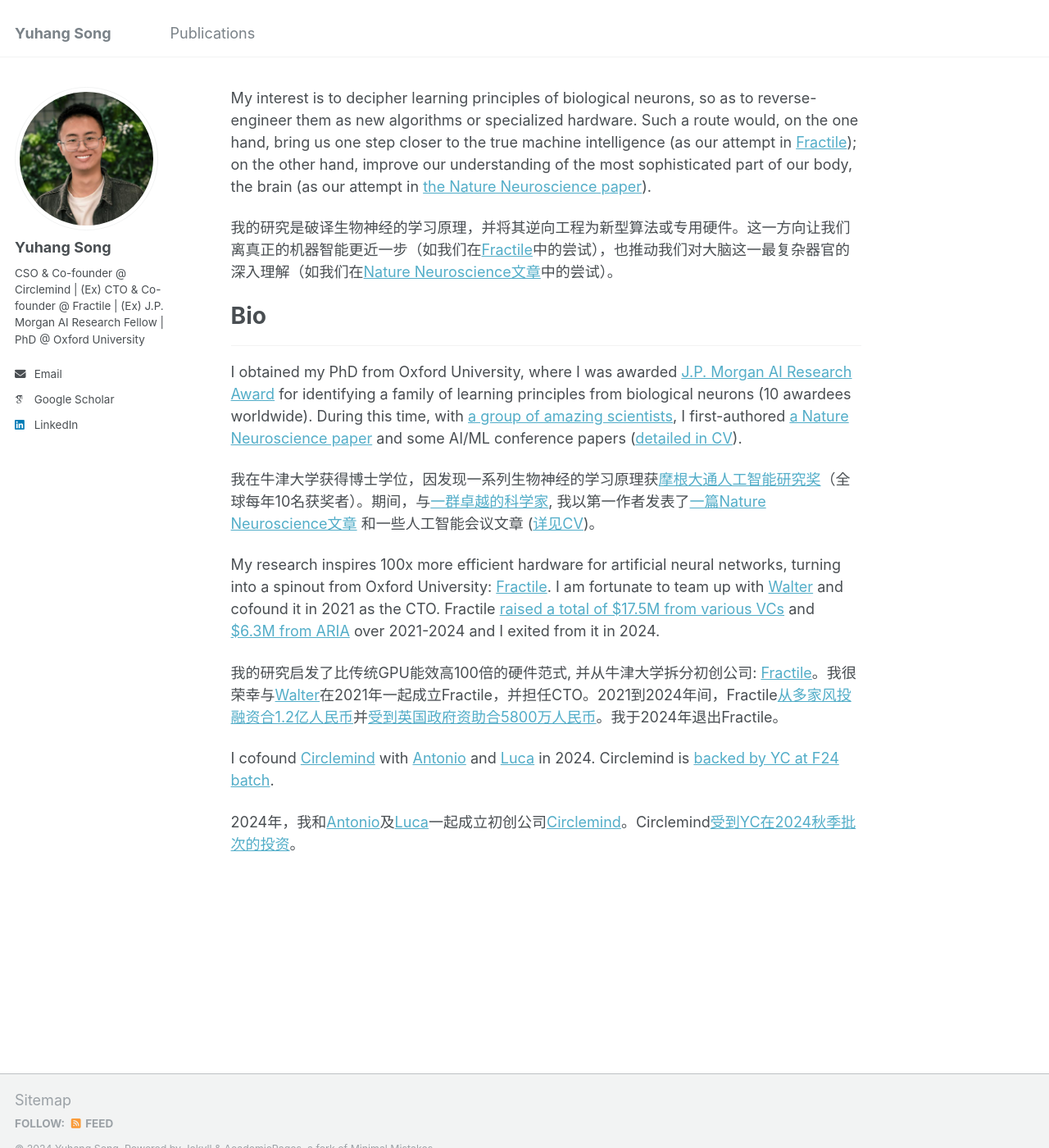
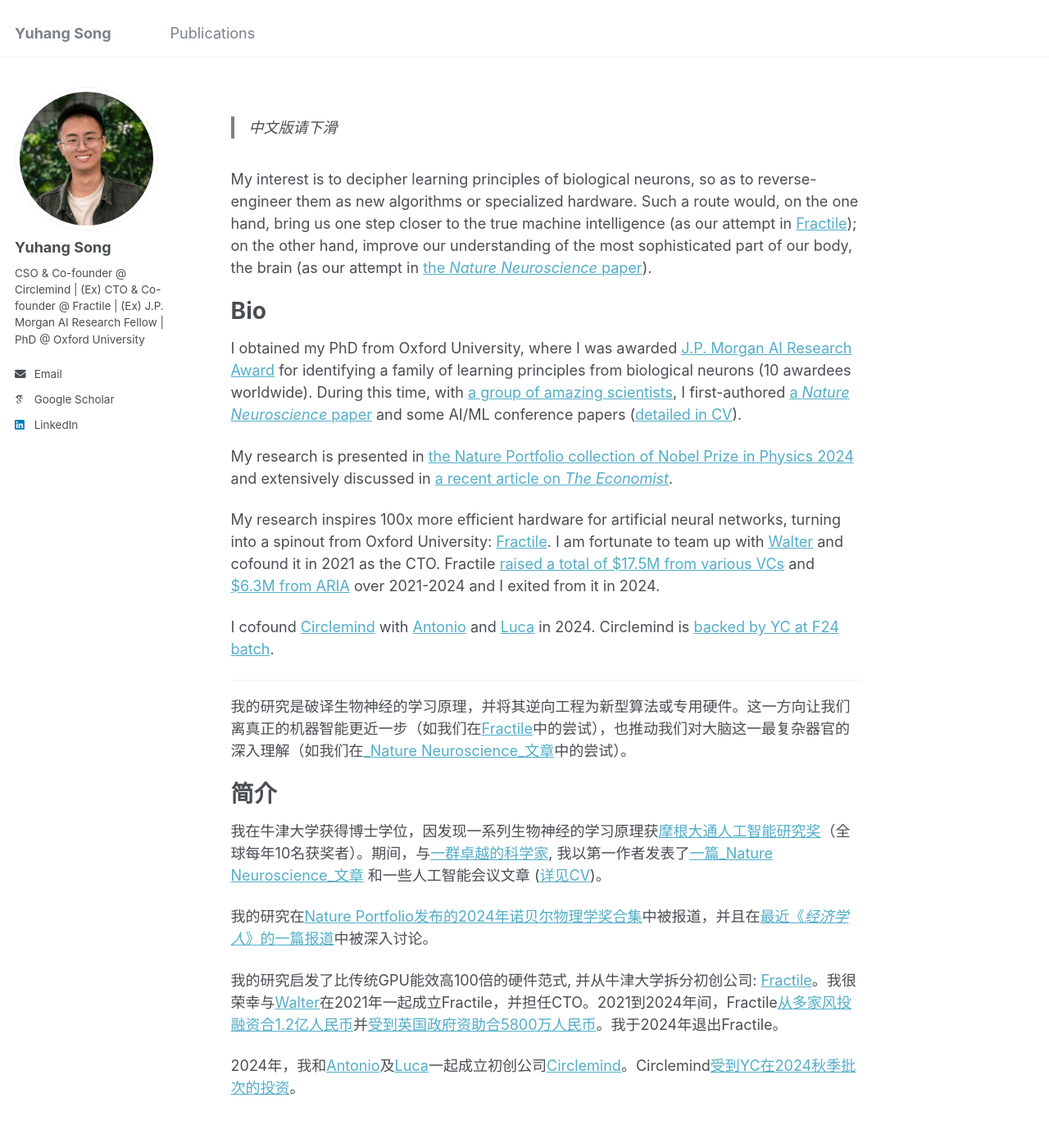
Before and after one commit to YuhangSong/YuhangSong.github.io, a Jekyll site: the page built from _pages/about.md, in a window 1280 px wide and 1400 px high. Shown: the whole window at 82% size. Built offline with Jekyll 4.4.1, drawn with Linux system fonts in a browser that asks for light colours; some web fonts are replaced.

Commit message:
update about.md

```diff
--- a/_pages/about.md
+++ b/_pages/about.md
@@ -7,24 +7,35 @@
   - /about.html
 ---
 
-My interest is to decipher learning principles of biological neurons, so as to reverse-engineer them as new algorithms or specialized hardware. Such a route would, on the one hand, bring us one step closer to the true machine intelligence (as our attempt in [Fractile](https://www.fractile.ai/)); on the other hand, improve our understanding of the most sophisticated part of our body, the brain (as our attempt in [the Nature Neuroscience paper](https://www.nature.com/articles/s41593-023-01514-1)).
+> 中文版请下滑
+
+My interest is to decipher learning principles of biological neurons, so as to reverse-engineer them as new algorithms or specialized hardware. Such a route would, on the one hand, bring us one step closer to the true machine intelligence (as our attempt in [Fractile](https://www.fractile.ai/)); on the other hand, improve our understanding of the most sophisticated part of our body, the brain (as our attempt in [the _Nature Neuroscience_ paper](https://www.nature.com/articles/s41593-023-01514-1)).
 <!-- , so that diseases related to learning, and broadly, to neural systems, can be better understood and treated -->
-
-我的研究是破译生物神经的学习原理，并将其逆向工程为新型算法或专用硬件。这一方向让我们离真正的机器智能更近一步（如我们在[Fractile](https://www.fractile.ai/)中的尝试），也推动我们对大脑这一最复杂器官的深入理解（如我们在[Nature Neuroscience文章](https://www.nature.com/articles/s41593-023-01514-1)中的尝试）。
 
 Bio
 ======
-------
 
 <!-- in Computer Science & Neuroscience -->
-I obtained my PhD from Oxford University, where I was awarded [J.P. Morgan AI Research Award](https://www.jpmorgan.com/technology/artificial-intelligence/research-awards) for identifying a family of learning principles from biological neurons (10 awardees worldwide). During this time, with [a group of amazing scientists](https://www.mrcbndu.ox.ac.uk/groups/bogacz-group), I first-authored [a Nature Neuroscience paper](https://www.nature.com/articles/s41593-023-01514-1) and some AI/ML conference papers ([detailed in CV](http://yuhangsong.github.io/files/Curriculum_Vitae.pdf)).
+I obtained my PhD from Oxford University, where I was awarded [J.P. Morgan AI Research Award](https://www.jpmorgan.com/technology/artificial-intelligence/research-awards) for identifying a family of learning principles from biological neurons (10 awardees worldwide). During this time, with [a group of amazing scientists](https://www.mrcbndu.ox.ac.uk/groups/bogacz-group), I first-authored [a _Nature Neuroscience_ paper](https://www.nature.com/articles/s41593-023-01514-1) and some AI/ML conference papers ([detailed in CV](http://yuhangsong.github.io/files/Curriculum_Vitae.pdf)).
 
-我在牛津大学获得博士学位，因发现一系列生物神经的学习原理获[摩根大通人工智能研究奖](https://www.jpmorgan.com/technology/artificial-intelligence/research-awards)（全球每年10名获奖者）。期间，与[一群卓越的科学家](https://www.mrcbndu.ox.ac.uk/groups/bogacz-group), 我以第一作者发表了[一篇Nature Neuroscience文章](https://www.nature.com/articles/s41593-023-01514-1) 和一些人工智能会议文章 ([详见CV](http://yuhangsong.github.io/files/Curriculum_Vitae.pdf))。
+My research is presented in [the Nature Portfolio collection of Nobel Prize in Physics 2024](https://www.nature.com/collections/ehbjaifcgc) and extensively discussed in [a recent article on _The Economist_](https://www.economist.com/science-and-technology/2024/08/14/ai-scientists-are-producing-new-theories-of-how-the-brain-learns).
+<!-- "Other researchers are exploring rather different theories. In a paper published in _Nature Neuroscience_ earlier this year, Yuhang Song and colleagues at Oxford University..." -->
 
 My research inspires 100x more efficient hardware for artificial neural networks, turning into a spinout from Oxford University: [Fractile](https://www.fractile.ai/). I am fortunate to team up with [Walter](https://www.linkedin.com/in/walter-goodwin/) and cofound it in 2021 as the CTO. Fractile [raised a total of $17.5M from various VCs](https://fortune.com/2024/07/26/fractile-ai-chip-startup-nvidia-15-million-funding-seed-round/) and [$6.3M from ARIA](https://www.businessweekly.co.uk/posts/fractile-on-song-as-aria-awards-ps5m-to-ai-chip-design-pioneer) over 2021-2024 and I exited from it in 2024.
 
+I cofound [Circlemind](https://circlemind.co) with [Antonio](https://www.linkedin.com/in/antonio-vespoli-895727121/) and [Luca](https://www.linkedin.com/in/luca-pinchetti-414230222/) in 2024. Circlemind is [backed by YC at F24 batch](https://www.ycombinator.com/companies/circlemind).
+
+------
+
+我的研究是破译生物神经的学习原理，并将其逆向工程为新型算法或专用硬件。这一方向让我们离真正的机器智能更近一步（如我们在[Fractile](https://www.fractile.ai/)中的尝试），也推动我们对大脑这一最复杂器官的深入理解（如我们在[_Nature Neuroscience_文章](https://www.nature.com/articles/s41593-023-01514-1)中的尝试）。
+
+简介
+======
+
+我在牛津大学获得博士学位，因发现一系列生物神经的学习原理获[摩根大通人工智能研究奖](https://www.jpmorgan.com/technology/artificial-intelligence/research-awards)（全球每年10名获奖者）。期间，与[一群卓越的科学家](https://www.mrcbndu.ox.ac.uk/groups/bogacz-group), 我以第一作者发表了[一篇_Nature Neuroscience_文章](https://www.nature.com/articles/s41593-023-01514-1) 和一些人工智能会议文章 ([详见CV](http://yuhangsong.github.io/files/Curriculum_Vitae.pdf))。
+
+我的研究在[Nature Portfolio发布的2024年诺贝尔物理学奖合集](https://www.nature.com/collections/ehbjaifcgc)中被报道，并且在[最近《_经济学人_》的一篇报道](https://www.economist.com/science-and-technology/2024/08/14/ai-scientists-are-producing-new-theories-of-how-the-brain-learns)中被深入讨论。
+
 我的研究启发了比传统GPU能效高100倍的硬件范式, 并从牛津大学拆分初创公司: [Fractile](https://www.fractile.ai/)。我很荣幸与[Walter](https://www.linkedin.com/in/walter-goodwin/)在2021年一起成立Fractile，并担任CTO。2021到2024年间，Fractile[从多家风投融资合1.2亿人民币](https://fortune.com/2024/07/26/fractile-ai-chip-startup-nvidia-15-million-funding-seed-round/)并[受到英国政府资助合5800万人民币](https://www.businessweekly.co.uk/posts/fractile-on-song-as-aria-awards-ps5m-to-ai-chip-design-pioneer)。我于2024年退出Fractile。
 
-I cofound [Circlemind](https://circlemind.co) with [Antonio](https://www.linkedin.com/in/antonio-vespoli-895727121/) and [Luca](https://www.linkedin.com/in/luca-pinchetti-414230222/) in 2024. Circlemind is [backed by YC at F24 batch](https://www.ycombinator.com/companies/circlemind).
-
 2024年，我和[Antonio](https://www.linkedin.com/in/antonio-vespoli-895727121/)及[Luca](https://www.linkedin.com/in/luca-pinchetti-414230222/)一起成立初创公司[Circlemind](https://circlemind.co)。Circlemind[受到YC在2024秋季批次的投资](https://www.ycombinator.com/companies/circlemind)。
```
